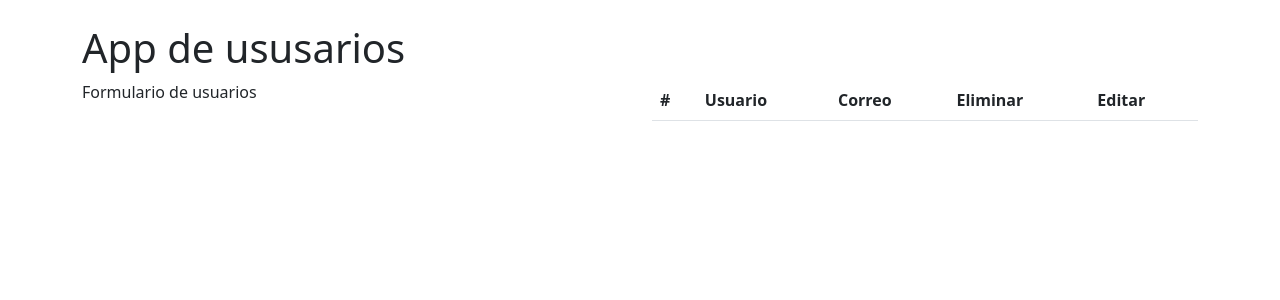
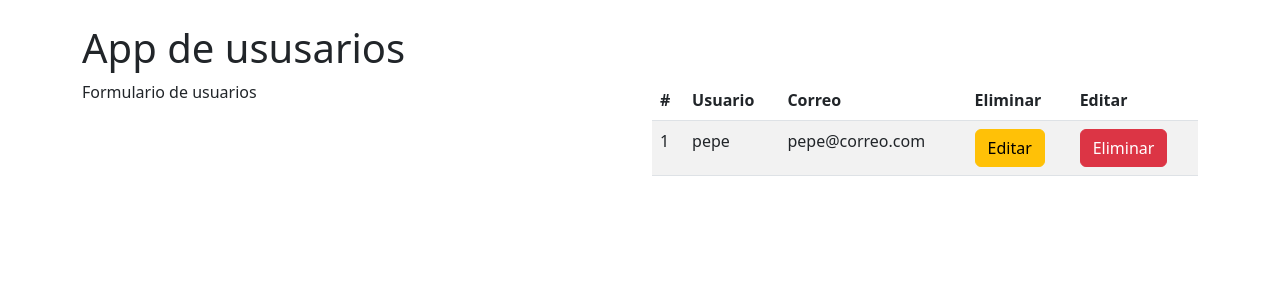
Before and after one commit to JAAL123/users-project, a React (Vite) app: page / in a window 1280 px wide. Shown: the top 300 px of the page. Built offline with nearby package versions, Linux system fonts and the light colour scheme.

Commit message:
agregado UserRow para las columnas de la tabla de usuarios

```diff
--- /dev/null
+++ b/src/components/UserRow.jsx
@@ -0,0 +1,11 @@
+export function UserRow({id,username,email}) {
+    return (
+        <tr>
+            <td>{id}</td>
+            <td>{username}</td>
+            <td>{email}</td>
+            <td><button className="btn btn-warning" type="button">Editar</button></td>
+            <td><button className="btn btn-danger" type="button">Eliminar</button></td>
+        </tr>
+    )
+}
--- a/src/components/UsersList.jsx
+++ b/src/components/UsersList.jsx
@@ -1,8 +1,9 @@
+import { UserRow } from "./UserRow";
+
 export function UsersList({users = []}) {
 
     return (
         <>
-            {users.id}
             <table className="table table-hover table-striped">
                 <thead>
                     <tr>
@@ -15,16 +16,11 @@ export function UsersList({users = []}) {
                 </thead>
                 <tbody>
                     {
-                        users.map( user => {
-                            <tr>
-                                <td>{user.id}</td>
-                                <td>{user.name}</td>
-                                <td>{user.email}</td>
-                                <td><button className="btn btn-warning" type="button">Editar</button></td>
-                                <td><button className="btn btn-danger" type="button"></button></td>
-                            </tr>
-                        })
+                        users.map(user => (
+                            <UserRow key={user.id} id={user.id} username={user.username} email={user.email}/>
+                        ))
                     }
+
                 </tbody>
             </table>
         </>
```
